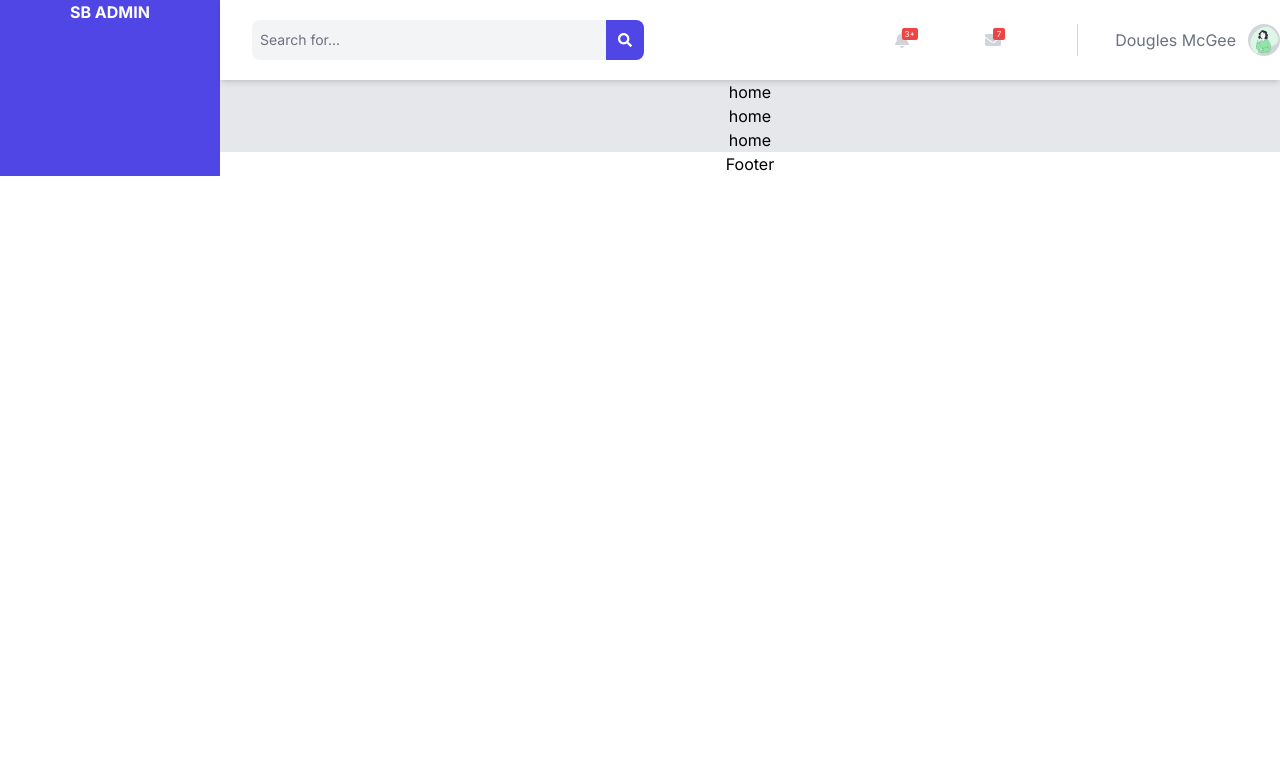
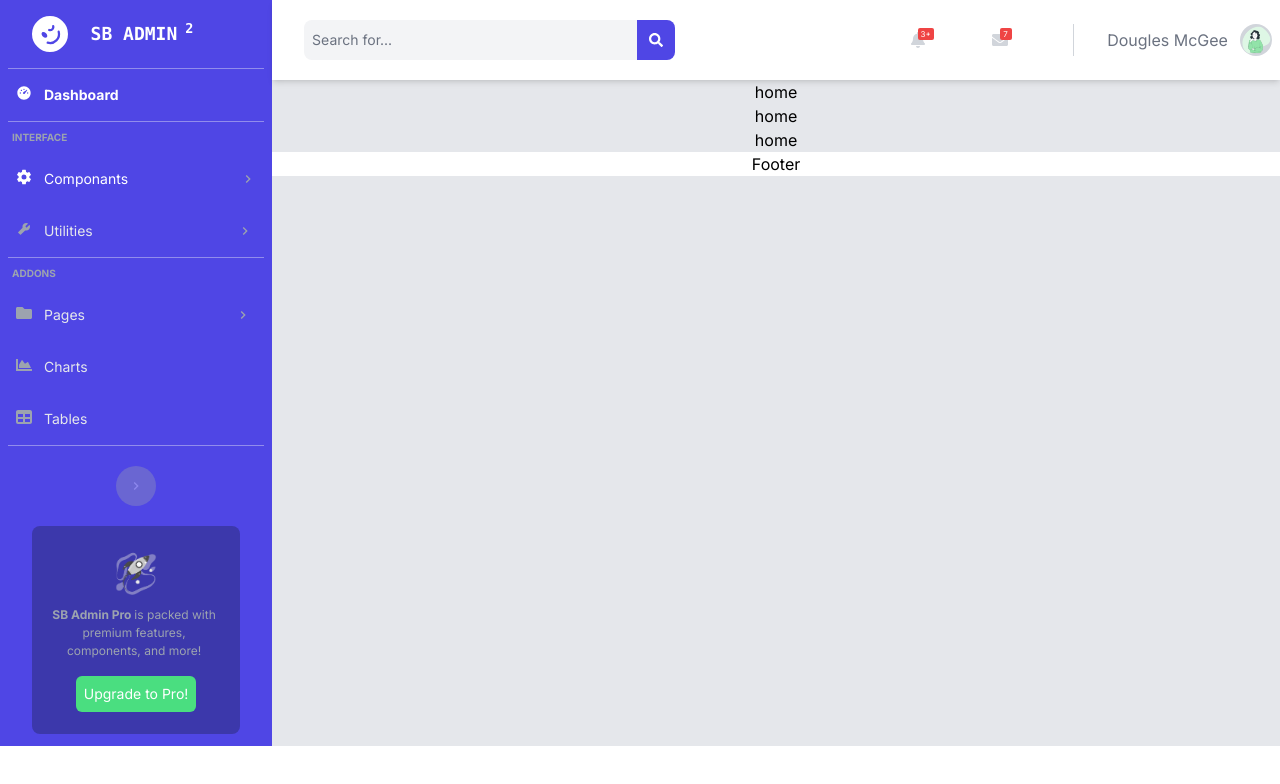
Before and after one commit to samudiSenevirathne/Admin-Dashboard, a Next.js app: page / in a window 1280 px wide. Shown: the top 784 px of the page. Built offline with nearby package versions, Linux system fonts and the light colour scheme.

Commit message:
Sidebar Content Updated

```diff
--- a/app/componant/Header.tsx
+++ b/app/componant/Header.tsx
@@ -71,7 +71,7 @@ export default function Header() {
 
            <div  className="bg-gray-300 h-8 w-[1px] my-auto mx-auto"></div>
 
-           <div className=" flex flex-row ">
+           <div className=" flex flex-row mr-2">
            <h1 className="my-auto text-gray-500 mr-3 cursor-pointer dddl:hidden dlll:block" onClick={togglePopUp}>Dougles McGee</h1>
            <div className="h-8 w-8 rounded-full bg-gray-300 my-auto cursor-pointer" onClick={togglePopUp}>
                         <Image src={User} alt="User Profile" />
--- a/app/componant/SideBar.tsx
+++ b/app/componant/SideBar.tsx
@@ -1,7 +1,95 @@
+import { BsEmojiWinkFill } from "react-icons/bs";
+import { RiDashboard3Fill } from "react-icons/ri";
+import { IoSettingsSharp } from "react-icons/io5";
+import { AiFillTool } from "react-icons/ai";
+import { MdKeyboardArrowRight } from "react-icons/md";
+import { FaFolder } from "react-icons/fa";
+import { FaChartArea } from "react-icons/fa";
+import { FaTable } from "react-icons/fa6";
+
+import Image from 'next/image';
+import Rocket from "../image/Outer space-cuate.png";
+
+
 export default function SideBar() {
     return (
       <main className="text-center mx-auto bg-indigo-600 dddl:hidden ddl:block">
-        <h1 className=" text-white  font-bold w-[220px]">SB ADMIN</h1>
+
+           <div className="flex flex-row  cursor-pointer">
+           <BsEmojiWinkFill  className=" h-9 w-9 text-white mt-4 left-8 relative -rotate-45 "/>
+         <div className=" text-white text-lg font-bold w-[220px] py-5  relative  font-mono "> SB ADMIN
+            <sup className=" text-white font-bold font-mono p-2">2</sup>
+            </div>
+          </div>
+
+          <div  className="bg-gray-100 opacity-40 h-[1px] ml-2 mr-2 "></div>
+
+          <div className="flex flex-row px-4 py-4 cursor-pointer">
+          <RiDashboard3Fill className="justify-start text-white " />
+              <div className=" ml-3 text-sm text-white font-bold">Dashboard</div>
+          </div>
+
+          <div  className="bg-gray-100 opacity-40 h-[1px] ml-2 mr-2 "></div>
+
+          <h1 className="text-gray-400 text-[10px] font-bold text-start py-2 pl-3">INTERFACE</h1>
+
+          <div className="flex flex-row px-4 py-4 cursor-pointer">
+          <IoSettingsSharp className="justify-start text-white " />
+              <div className=" ml-3 text-sm text-white ">Componants</div>
+              <MdKeyboardArrowRight className=" text-gray-400  my-auto ml-28 "/>
+          </div>
+
+          <div className="flex flex-row px-4 py-4 cursor-pointer">
+          <AiFillTool   className="justify-start text-gray-400 hover:text-white" />
+              <div className=" ml-3 text-sm text-gray-200 hover:text-white">Utilities</div>
+              <MdKeyboardArrowRight className=" text-gray-400 my-auto ml-36 "/>
+          </div>
+
+          <div  className="bg-gray-100 opacity-40 h-[1px] ml-2 mr-2 "></div>
+
+            <h1 className="text-gray-400 text-[10px] font-bold text-start py-2 pl-3">ADDONS</h1>
+
+            <div className="flex flex-row px-4 py-4 cursor-pointer">
+            <FaFolder   className="justify-start text-gray-400 hover:text-white" />
+                <div className=" ml-3 text-sm text-gray-200 hover:text-white">Pages</div>
+                <MdKeyboardArrowRight className=" text-gray-400 my-auto ml-[150px] "/>
+            </div>
+
+            <div className="flex flex-row px-4 py-4 cursor-pointer">
+            <FaChartArea className="justify-start text-gray-400 hover:text-white" />
+                <div className="ml-3 text-sm text-gray-200 hover:text-white">Charts</div>
+            </div>
+
+            <div className="flex flex-row px-4 py-4 cursor-pointer">
+            <FaTable    className="justify-start text-gray-400 hover:text-white" />
+                <div className=" ml-3 text-sm text-gray-200 hover:text-white">Tables</div>
+            </div>
+
+            <div  className="bg-gray-100 opacity-40 h-[1px] ml-2 mr-2  "></div>
+
+            <div className="h-10 w-10 rounded-full mx-auto bg-gray-400 opacity-35 m-5 ">
+            <MdKeyboardArrowRight className=" text-white m-3 absolute"/>
+            </div>
+
+            <div className="relative h-52 w-52 mx-auto rounded-lg z-10 mb-3">
+            <div className="absolute inset-0 bg-gray-900 opacity-30 rounded-lg "/>
+            <div className="absolute inset-0 flex items-center justify-center">
+              <Image src={Rocket} alt="Rocket" className="absolute h-12 w-12 top-6" />
+            </div>
+            <div className="relative z-10">
+              <h1 className="text-center text-[12px] text-gray-400 relative top-20 ml-2 mr-3 ">
+                <small className="text-[12px] text-gray-400 font-bold">SB Admin Pro </small>
+                is packed with premium features, <br/>components, and more!
+              </h1>
+              <button className="bg-green-400 text-white  p-2 text-sm rounded-md relative top-24
+              hover:bg-opacity-70">
+                Upgrade to Pro!</button>
+            </div>
+         </div>
+
+
+
+
       </main>
     );
   }
```
Also changed, not shown: app/image/Outer space-cuate.png (added).
